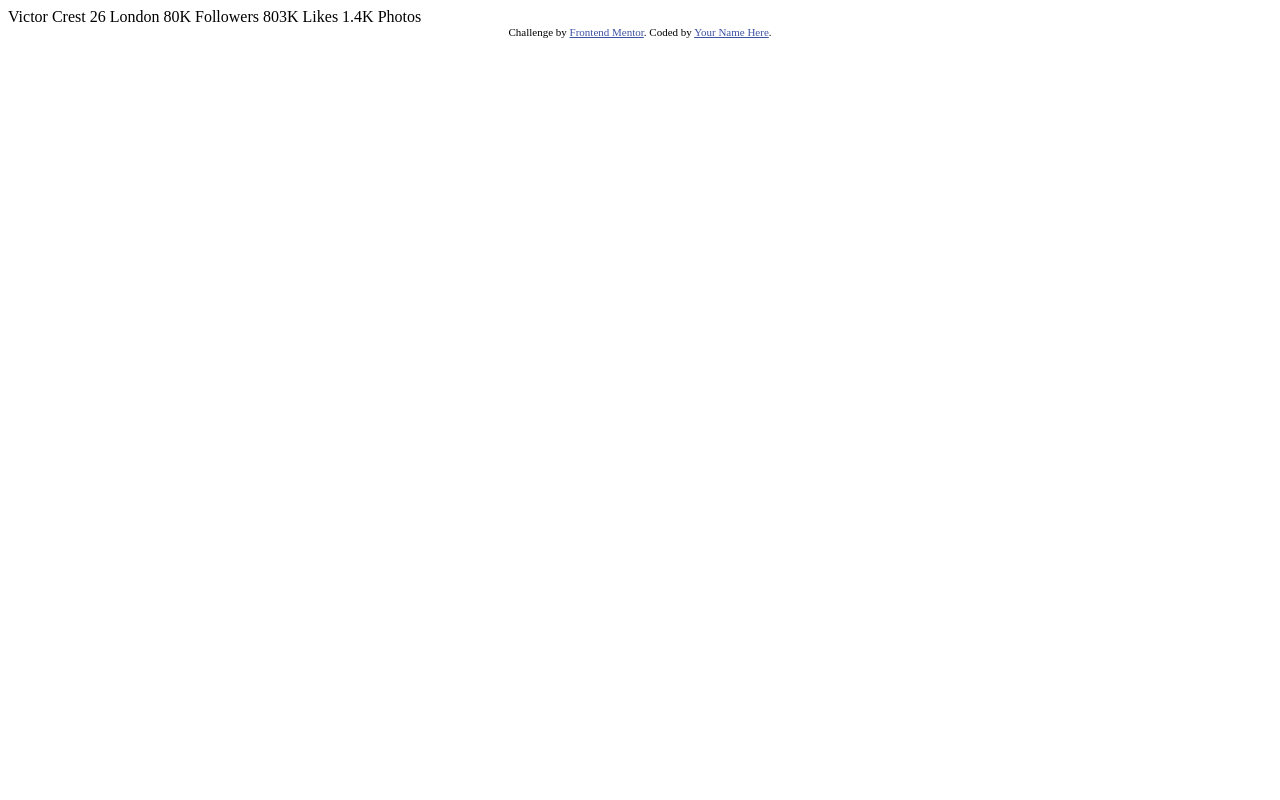
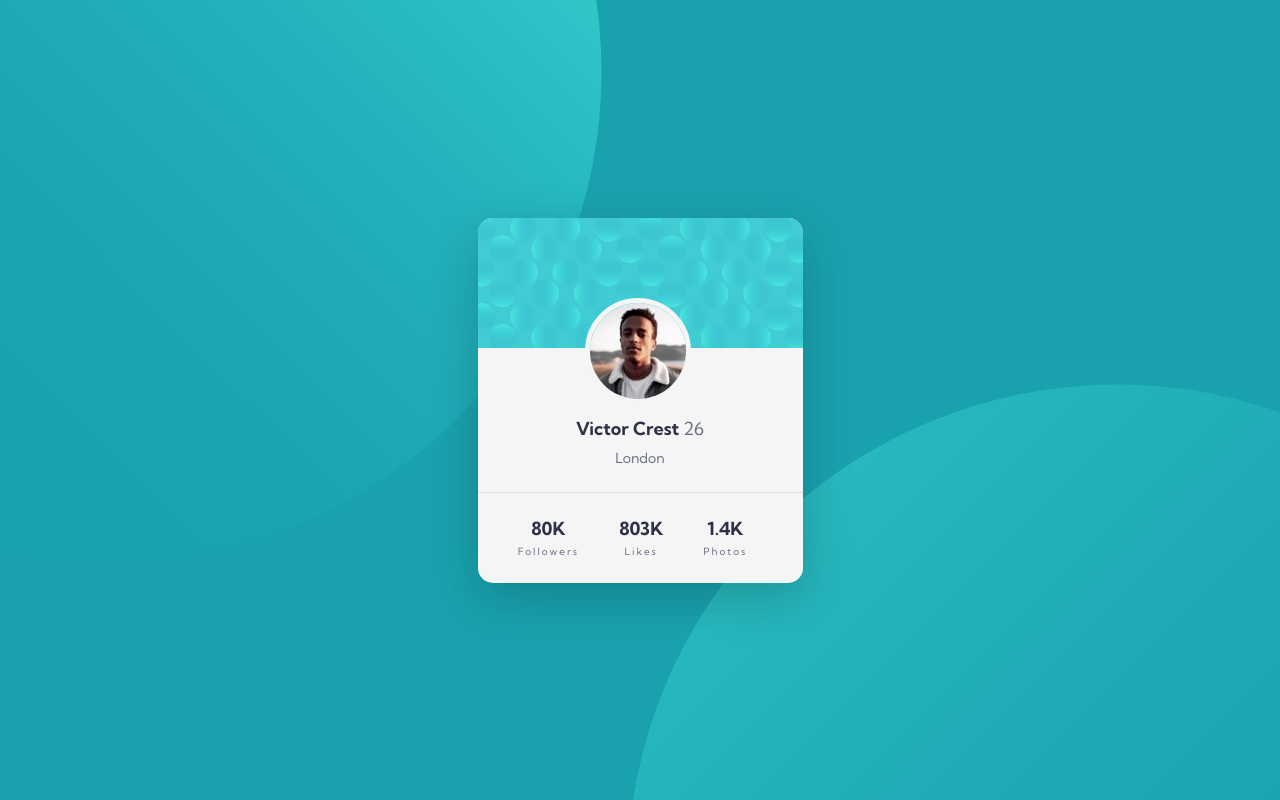
Before and after one commit to Carlosgnx/profile-card-component, a plain HTML site: page index.html in a window 1280 px wide. Drawn offline with Linux system fonts and the light colour scheme.

Commit message:
challenge completed

```diff
--- a/index.html
+++ b/index.html
@@ -1,35 +1,52 @@
 <!DOCTYPE html>
 <html lang="en">
+
 <head>
   <meta charset="UTF-8">
-  <meta name="viewport" content="width=device-width, initial-scale=1.0"> <!-- displays site properly based on user's device -->
+  <meta name="viewport" content="width=device-width, initial-scale=1.0">
+  <!-- displays site properly based on user's device -->
 
   <link rel="icon" type="image/png" sizes="32x32" href="./images/favicon-32x32.png">
+  <link rel="preconnect" href="https://fonts.googleapis.com">
+  <link rel="preconnect" href="https://fonts.gstatic.com" crossorigin>
+  <link href="https://fonts.googleapis.com/css2?family=Kumbh+Sans:wght@400;700&display=swap" rel="stylesheet">
+  <link rel="stylesheet" href="styles.css">
+  <title>Frontend Mentor | Profile card component</title>
+</head>
 
-  <title>Frontend Mentor | Profile card component</title>
+<body>
+  <main class="bg">
+    <img src="./images/bg-pattern-top.svg" alt="background image 1" class="bg__pattern-top-img bg__pattern-img">
+    <img src="./images/bg-pattern-bottom.svg" alt="background image 2" class="bg__pattern-bot-img bg__pattern-img">
 
-  <!-- Feel free to remove these styles or customise in your own stylesheet 👍 -->
-  <style>
-    .attribution { font-size: 11px; text-align: center; }
-    .attribution a { color: hsl(228, 45%, 44%); }
-  </style>
-</head>
-<body>
-  Victor Crest
-  26
-  London
+    <article class="card">
+      <seccion class="card__header">
+        <img src="./images/bg-pattern-card.svg" alt="card background" class="card__header-img">
+        <img src="./images/image-victor.jpg" alt="card profile image" class="card__profile_img">
+        <div class="card__user-info">
+          <span class="card__user-name">Victor Crest</span>
+          <span class="card__user-age">26</span>
+        </div>
+        <p class="card__user-country">London</p>
+      </seccion>
+      <seccion class="stats">
+        <ul class="stats__list">
+          <li class="stats__list-item">
+            <p class="stats__list-numbers">80K</p>
+            <p class="stats__list-names">Followers</p>
+          </li>
+          <li class="stats__list-item">
+            <p class="stats__list-numbers">803K</p>
+            <p class="stats__list-names">Likes</p>
+          </li>
+          <li class="stats__list-item">
+            <p class="stats__list-numbers">1.4K</p>
+            <p class="stats__list-names">Photos</p>
+          </li>
+        </ul>
+      </seccion>
+    </article>
+  </main>
+</body>
 
-  80K
-  Followers
-
-  803K
-  Likes
-
-  1.4K
-  Photos
-  <div class="attribution">
-    Challenge by <a href="https://www.frontendmentor.io?ref=challenge" target="_blank">Frontend Mentor</a>.
-    Coded by <a href="#">Your Name Here</a>.
-  </div>
-</body>
 </html>
--- /dev/null
+++ b/styles.css
@@ -0,0 +1,139 @@
+* {
+  padding: 0;
+  margin: 0;
+  box-sizing: border-box;
+  font-family: "Kumbh Sans", sans-serif;
+}
+
+:root {
+  --dark-cyan: hsl(185, 75%, 39%);
+  --primary-font-size: 18px;
+  --primary-font-color: hsl(229, 23%, 23%);
+  --secondary-font-color: hsl(227, 10%, 46%);
+  --card-background: whitesmoke;
+}
+/*<background>*/
+.bg {
+  display: flex;
+  flex-direction: column;
+  overflow: hidden;
+  justify-content: center;
+  align-items: center;
+  position: relative;
+  background-color: var(--dark-cyan);
+  min-height: 100vh;
+}
+.bg__pattern-img {
+  position: absolute;
+}
+.bg__pattern-top-img {
+  right: 40%;
+  bottom: 45%;
+}
+.bg__pattern-bot-img {
+  top: 45%;
+  left: 30%;
+}
+/*</background>*/
+
+/*<card>*/
+.card {
+  z-index: 0;
+  box-shadow: 0px 15px 50px 0px rgba(0, 0, 0, 0.2);
+  border-radius: 15px;
+}
+.card__header {
+  display: flex;
+  flex-direction: column;
+  justify-content: space-between;
+
+  color: var(--primary-font-color);
+  border-top-left-radius: 15px;
+  border-top-right-radius: 15px;
+  background-color: var(--card-background);
+  width: 325px;
+  height: 275px;
+  position: relative;
+  border-bottom: gainsboro 1px solid;
+}
+.card__header-img {
+  width: 100%;
+  border-top-left-radius: 15px;
+  border-top-right-radius: 15px;
+}
+.card__profile_img {
+  position: absolute;
+  top: 80px;
+  left: 33%;
+  border: 5px solid var(--card-background);
+  border-radius: 50%;
+}
+.card__user-info {
+  text-align: center;
+  margin-top: 60px;
+}
+.card__user-country {
+  font-size: 14px;
+  text-align: center;
+  margin-bottom: 25px;
+}
+.card__user-age {
+  font-size: var(--primary-font-size);
+}
+/*</card>*/
+
+/*<Stats>*/
+.stats {
+  display: flex;
+  justify-content: center;
+  align-items: center;
+  z-index: 1;
+  background-color: var(--card-background);
+  width: 325px;
+  height: 90px;
+  border-bottom-left-radius: 15px;
+  border-bottom-right-radius: 15px;
+}
+.stats__list {
+  width: 100%;
+  display: flex;
+  justify-content: space-evenly;
+  padding-right: 15px;
+}
+.stats__list-item {
+  text-align: center;
+  list-style-type: none;
+}
+.stats__list-names {
+  font-size: 10px;
+  letter-spacing: 2px;
+}
+.stats__list-numbers {
+  margin-bottom: 5px;
+}
+/*</Stats>*/
+
+/*Text Style*/
+.stats__list-numbers,
+.card__user-name {
+  font-weight: 700;
+  color: var(--primary-font-color);
+  font-size: var(--primary-font-size);
+}
+.card__user-age,
+.card__user-country,
+.stats__list-names {
+  color: var(--secondary-font-color);
+}
+
+/*Desktop*/
+@media (min-width: 1024px) {
+  .bg__pattern-top-img {
+    right: 53%;
+    bottom: 30%;
+  }
+  .bg__pattern-bot-img {
+    top: 48%;
+    left: 49%;
+  }
+}
```
